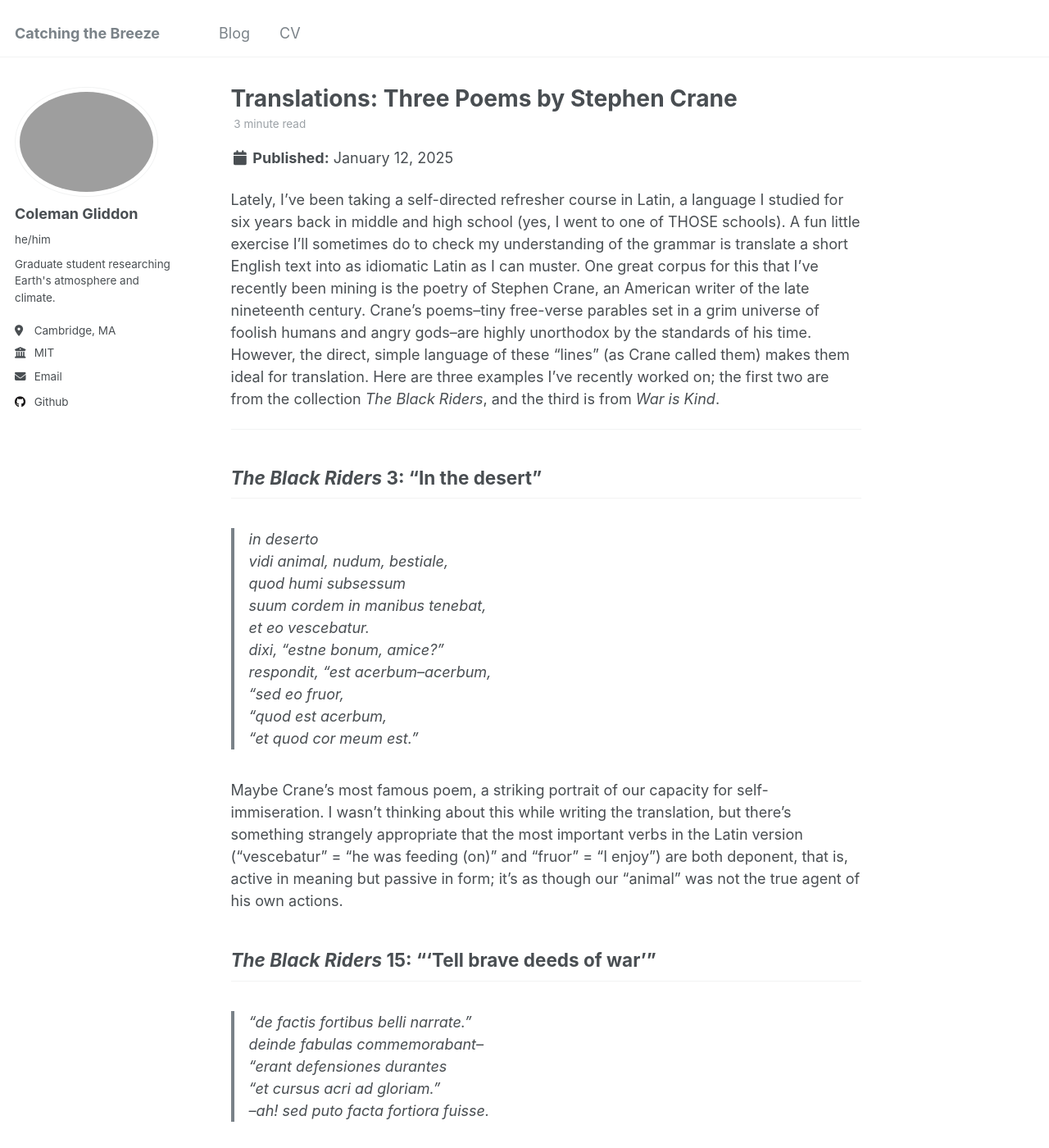
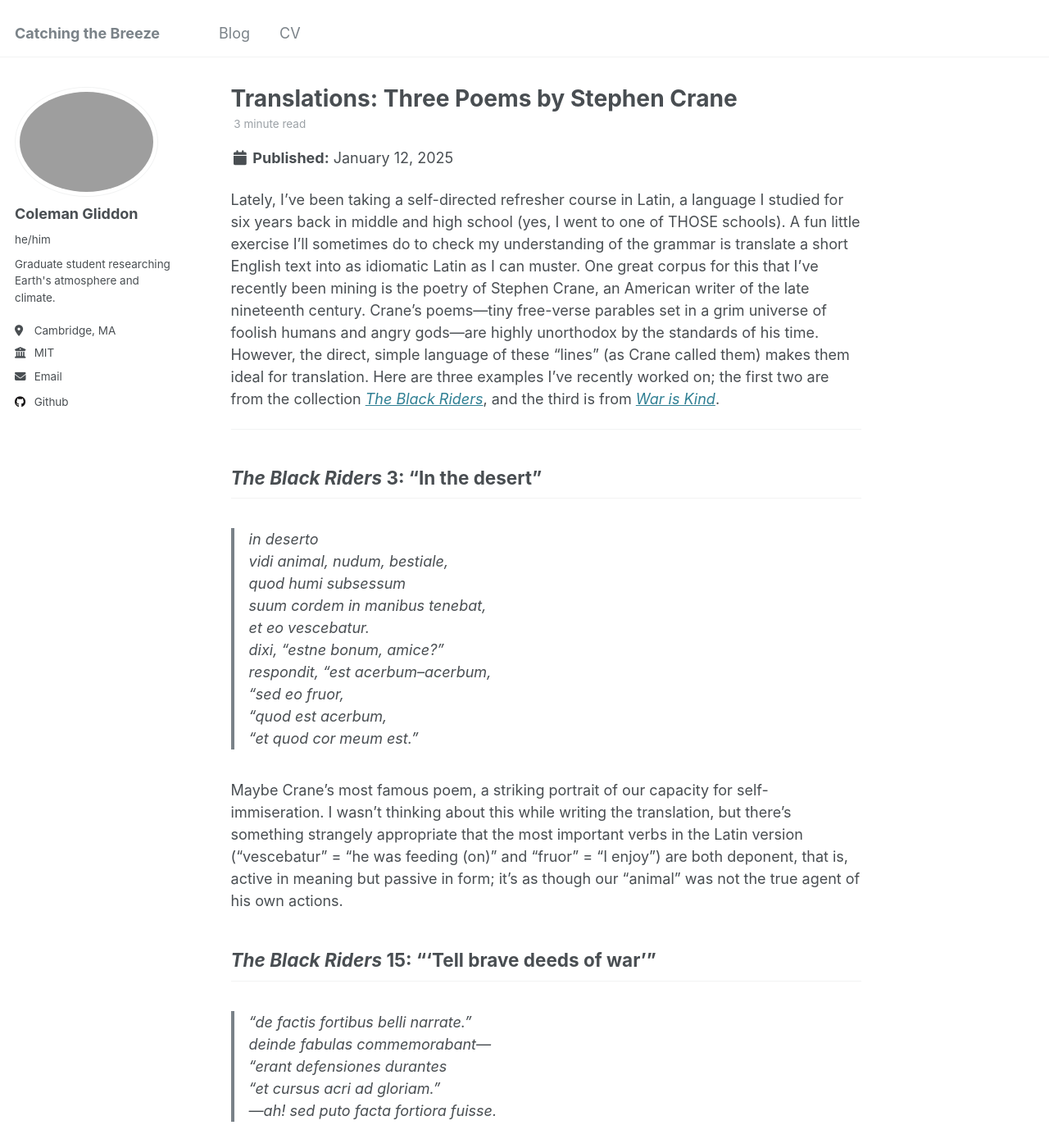
Before and after one commit to cjgliddon/cjgliddon.github.io, a Jekyll site: the page built from _posts/2025-01-12-three-poems-by-stephen-crane.md, in a window 1280 px wide and 1400 px high. Shown: the whole window at 82% size. Built offline with Jekyll 4.4.1, drawn with Linux system fonts in a browser that asks for light colours; some of the changed text lies outside the part shown.

Commit message:
Update 2025-01-12-three-poems-by-stephen-crane.md

```diff
--- a/_posts/2025-01-12-three-poems-by-stephen-crane.md
+++ b/_posts/2025-01-12-three-poems-by-stephen-crane.md
@@ -9,7 +9,7 @@ tags:
   - non-research
 ---
 
-Lately, I've been taking a self-directed refresher course in Latin, a language I studied for six years back in middle and high school (yes, I went to one of THOSE schools). A fun little exercise I'll sometimes do to check my understanding of the grammar is translate a short English text into as idiomatic Latin as I can muster. One great corpus for this that I've recently been mining is the poetry of Stephen Crane, an American writer of the late nineteenth century. Crane's poems–tiny free-verse parables set in a grim universe of foolish humans and angry gods–are highly unorthodox by the standards of his time. However, the direct, simple language of these "lines" (as Crane called them) makes them ideal for translation. Here are three examples I've recently worked on; the first two are from the collection *The Black Riders*, and the third is from *War is Kind*.
+Lately, I've been taking a self-directed refresher course in Latin, a language I studied for six years back in middle and high school (yes, I went to one of THOSE schools). A fun little exercise I'll sometimes do to check my understanding of the grammar is translate a short English text into as idiomatic Latin as I can muster. One great corpus for this that I've recently been mining is the poetry of Stephen Crane, an American writer of the late nineteenth century. Crane's poems—tiny free-verse parables set in a grim universe of foolish humans and angry gods—are highly unorthodox by the standards of his time. However, the direct, simple language of these "lines" (as Crane called them) makes them ideal for translation. Here are three examples I've recently worked on; the first two are from the collection [*The Black Riders*](https://www.gutenberg.org/cache/epub/40786/pg40786-images.html), and the third is from [*War is Kind*](https://www.gutenberg.org/cache/epub/9870/pg9870.txt).
 
 ***
 
@@ -31,10 +31,10 @@ Maybe Crane's most famous poem, a striking portrait of our capacity for self-imm
 *The Black Riders* 15: "'Tell brave deeds of war'"
 ------
 > "de factis fortibus belli narrate." \
-> deinde fabulas commemorabant– \
+> deinde fabulas commemorabant— \
 > "erant defensiones durantes \
 > "et cursus acri ad gloriam." \
-> –ah! sed puto facta fortiora fuisse.
+> —ah! sed puto facta fortiora fuisse.
 
 Nothing much special here, only a lot of serendipitous alliteration. Rendering the original's "stern stands" as "defensiones durantes" (lasting defenses) took a little bit of creativity, but the repetitions of the "d", "f", and "b" sounds in the first two lines were completely automatic–to say nothing of the wonderful final line. ("puto," meaning "I suspect" or "I consider," has no etymological relation to the Spanish swearword, but given the implied contempt the poem's speaker has toward these tales of martial bravery, it's not an unhappy coincidence.)
 
@@ -50,7 +50,7 @@ from *War is Kind*: "Do not weep, maiden, for war is kind"
 > animi parvi qui pugnam concupiscunt,\
 > hi viri sunt facti exercere et mori.\
 > supra eos nullo intellegente volat gloria;\
-> magnus est Mars, maximus, et suum regnum–\
+> magnus est Mars, maximus, et suum regnum—\
 > est campus ubi iacent mille cadaveres.
 >
 > noli plorare, puella, quia bonum est bellum.\
```
